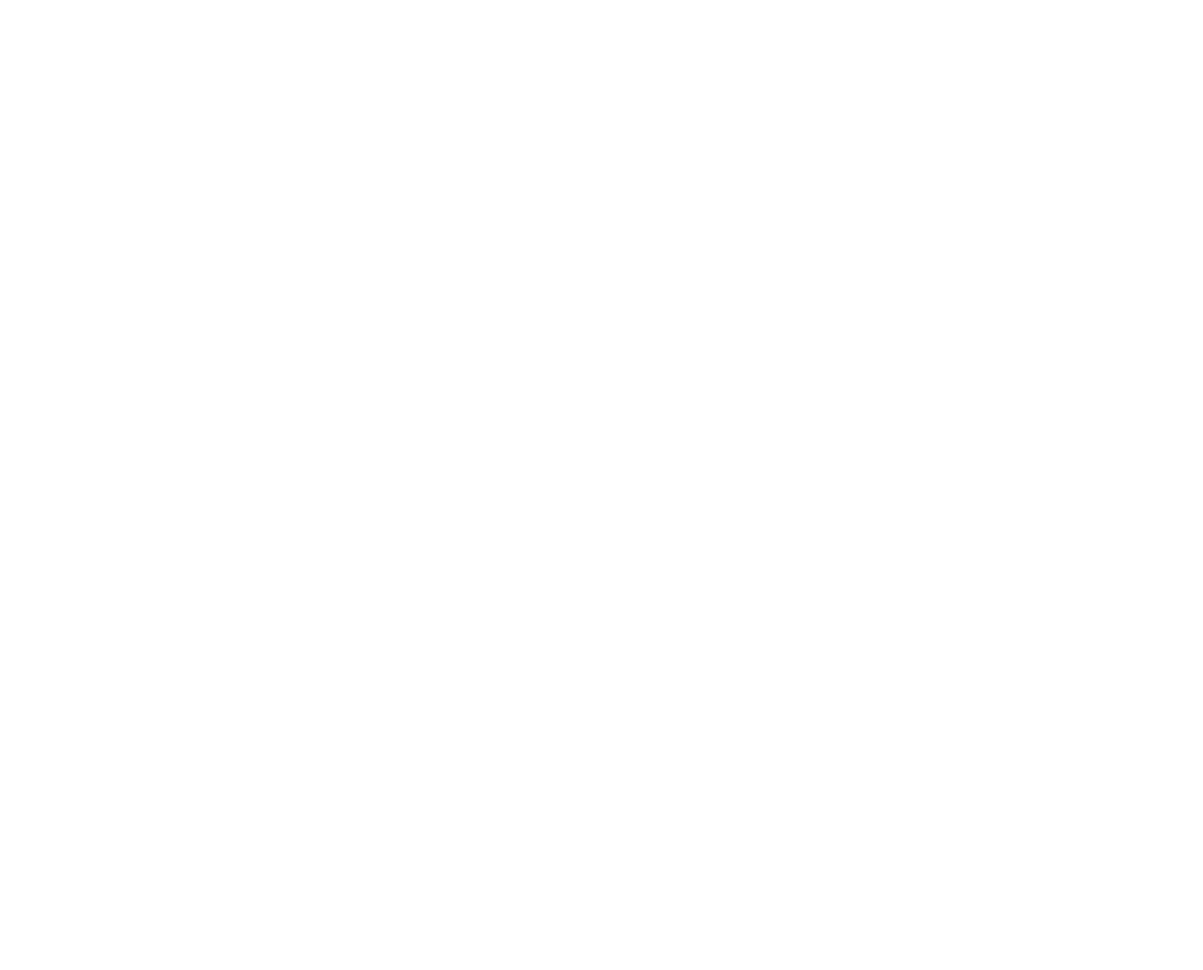
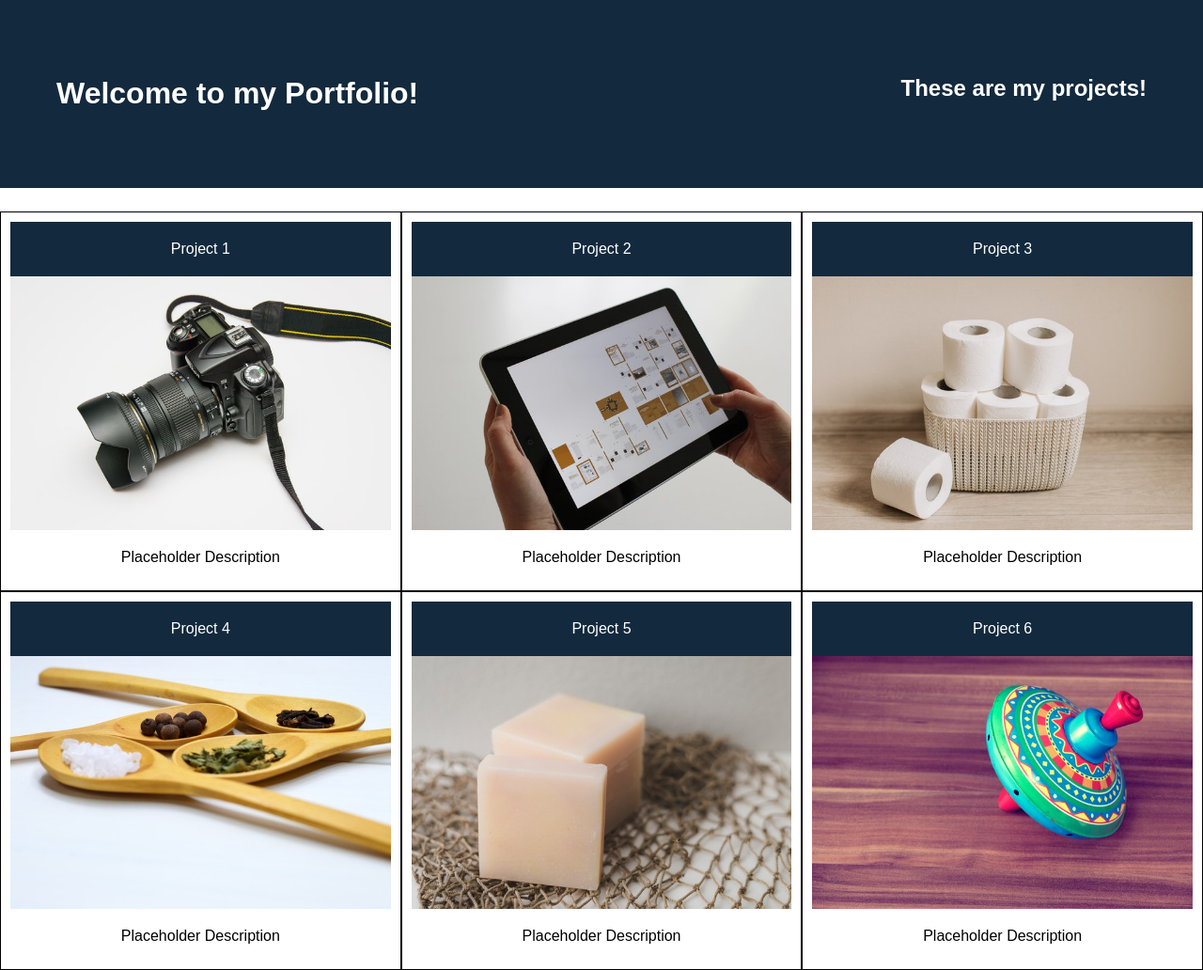
Before and after one commit to WarfaHa/week-2-challenge, a plain HTML site: page index.html in a window 1280 px wide. Shown: the whole page at 94% size. Before the commit the page ends 800 px from the top, so only its background shows below. Drawn offline with Linux system fonts and the light colour scheme; files that its build step writes are made by us from their sources.

Commit message:
Created template for cards for portfolio

```diff
--- a/assets/reset.css
+++ b/assets/reset.css
@@ -1,29 +0,0 @@
-* {
-    margin: 0;
-    padding: 0;
-    box-sizing: border-box;
-  }
-
-  html {
-    height: 100%;
-  }
-
-  body {
-    min-height: 100%;
-    line-height: 1;
-    font-family: sans-serif;
-  }
-
-  h1, h2, h3, h4, h5, h6 {
-    font-size: 100%;
-  }
-
-  input, select, option, optgroup, textarea, button,
-  pre, code {
-    font-size: 100%;
-    font-family: inherit;
-  }
-
-  ol, ul {
-    list-style: none;
-  }
--- a/assets/style.css
+++ b/assets/style.css
@@ -0,0 +1,44 @@
+* {
+    box-sizing: border-box;
+  }
+
+  body {
+    font-family: Arial;
+    margin: 0;
+  }
+
+  main {
+    display: flex;
+    /* Forces elements to the next line if they don't fit */
+    flex-wrap: wrap;
+    margin-top: 2%;
+  }
+
+  .main-header {
+    display: flex;
+    /* Forces elements to the next line if they don't fit */
+    flex-wrap: wrap;
+    justify-content: space-between;
+    padding: 60px;
+    background: #13293d;
+    color: #fff;
+  }
+
+  .card {
+    flex: 1 0 0;
+    padding: 10px;
+    text-align: center;
+    border-style: solid;
+    border-width: 1px;
+  }
+
+  .card header {
+    padding: 20px;
+    background: #13293d;
+    color: #fff;
+  }
+
+  .card img {
+    width: 100%;
+    min-width: 400px;
+  }
--- a/index.html
+++ b/index.html
@@ -6,11 +6,46 @@
     <meta name="viewport" content="width=device-width, initial-scale=1.0">
 
     <title> Professional Portfolio </title>
-
-    <link rel="stylesheet" href="./assets/css/reset.css" />
-    <link rel="stylesheet" href="./assets/css/style.css" />
+    <link rel="stylesheet" href="./assets/reset.css"/>
+    <link rel="stylesheet" href="./assets/style.css" />
 </head>
 <body>
+    <header class="main-header">
+        <h1>Welcome to my Portfolio!</h1>
+        <h2>These are my projects!</h2>
+      </header>
 
+      <main>
+        <section class="card">
+          <header>Project 1</header>
+          <img src="./assets/images/camera.jpg" alt="camera" />
+          <p>Placeholder Description</p>
+        </section>
+        <section class="card">
+          <header>Project 2</header>
+          <img src="./assets/images/tablet.jpg" alt="tablet" />
+          <p>Placeholder Description</p>
+        </section>
+        <section class="card">
+          <header>Project 3</header>
+          <img src="./assets/images/toilet-paper.jpg" alt="toilet paper" />
+          <p>Placeholder Description</p>
+        </section>
+        <section class="card">
+          <header>Project 4</header>
+          <img src="./assets/images/wooden-spoons.jpg" alt="wooden spoons" />
+          <p>Placeholder Description</p>
+        </section>
+        <section class="card">
+          <header>Project 5</header>
+          <img src="./assets/images/soap.jpg" alt="soap" />
+          <p>Placeholder Description</p>
+        </section>
+        <section class="card">
+          <header>Project 6</header>
+          <img src="./assets/images/spinning-top.jpg" alt="spinning top" />
+          <p>Placeholder Description</p>
+        </section>
+      </main>
 </body>
 </html>
```
Also changed, not shown: assets/images/camera.jpg (added), assets/images/soap.jpg (added), assets/images/spinning-top.jpg (added), assets/images/tablet.jpg (added), assets/images/toilet-paper.jpg (added), assets/images/wooden-spoons.jpg (added).
